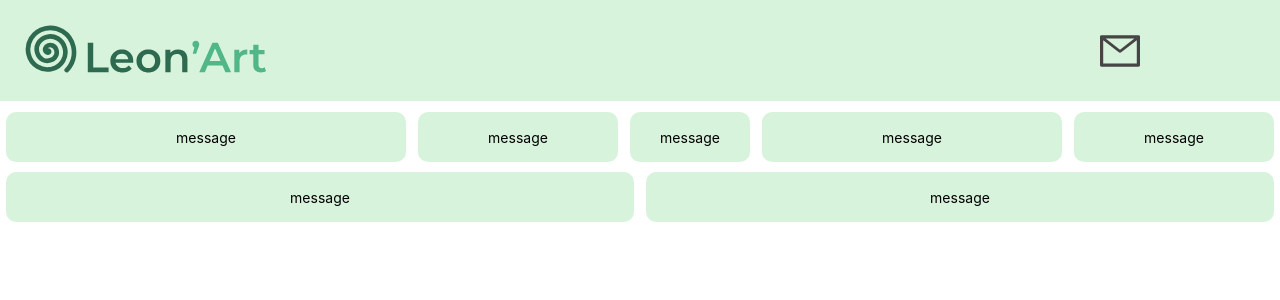
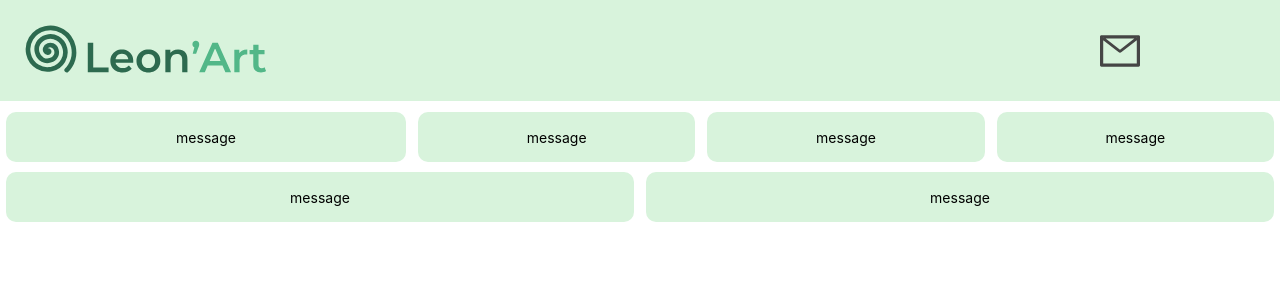
Before and after one commit to Leon-Art-EIP/mvp-leonart.github.io, a React (Create React App) app: page /messagerie in a window 1280 px wide. Shown: the top 300 px of the page. Built offline with nearby package versions, Linux system fonts and the light colour scheme.

Commit message:
generic messages

```diff
--- /dev/null
+++ b/src/Pages/Messagerie/Message.tsx
@@ -0,0 +1,29 @@
+import styled from "styled-components";
+import { Row, Col } from "antd";
+
+interface PropsMessage {
+  width: string;
+}
+
+export default function Message(props: PropsMessage) {
+  return (
+    <StyledCol width={props.width} flex="auto">
+      <StyledRow align="middle" justify="center">
+        <div>message</div>
+      </StyledRow>
+    </StyledCol>
+  );
+}
+
+const StyledRow = styled(Row)`
+  width: 100%;
+  height: 100%;
+`;
+
+const StyledCol = styled(Col)<{ width: string }>`
+  height: 50px;
+  margin: 10px 6px 0 6px;
+  background: #d8f3dc;
+  border-radius: 10px;
+  min-width: ${(props) => props.width};
+`;
--- a/src/Pages/Messagerie/Messagerie.tsx
+++ b/src/Pages/Messagerie/Messagerie.tsx
@@ -1,44 +1,26 @@
 import styled from "styled-components";
-import { Row, Col } from "antd";
+import { Row } from "antd";
+import Message from "./Message";
+
+interface Msg {
+  width: string;
+}
 
 export default function Messagerie() {
+  const messages: Msg[] = [
+    { width: "400px" },
+    { width: "200px" },
+    { width: "100px" },
+    { width: "200px" },
+    { width: "500px" },
+    { width: "100px" },
+  ];
+
   return (
     <StyledRow>
-      <StyledCol width="400px" flex="auto">
-        <StyledRow align="middle" justify="center">
-          <div>message</div>
-        </StyledRow>
-      </StyledCol>
-      <StyledCol width="200px" flex="auto">
-        <StyledRow align="middle" justify="center">
-          <div>message</div>
-        </StyledRow>
-      </StyledCol>
-      <StyledCol width="100px" flex="auto">
-        <StyledRow align="middle" justify="center">
-          <div>message</div>
-        </StyledRow>
-      </StyledCol>
-      <StyledCol width="300px" flex="auto">
-        <StyledRow align="middle" justify="center">
-          <div>message</div>
-        </StyledRow>
-      </StyledCol>
-      <StyledCol width="200px" flex="auto">
-        <StyledRow align="middle" justify="center">
-          <div>message</div>
-        </StyledRow>
-      </StyledCol>
-      <StyledCol width="500px" flex="auto">
-        <StyledRow align="middle" justify="center">
-          <div>message</div>
-        </StyledRow>
-      </StyledCol>
-      <StyledCol width="100px" flex="auto">
-        <StyledRow align="middle" justify="center">
-          <div>message</div>
-        </StyledRow>
-      </StyledCol>
+      {messages.map((message) => {
+        return <Message width={message.width}></Message>;
+      })}
     </StyledRow>
   );
 }
@@ -47,11 +29,3 @@ const StyledRow = styled(Row)`
   width: 100%;
   height: 100%;
 `;
-
-const StyledCol = styled(Col)<{ width: string }>`
-  height: 50px;
-  margin: 10px 6px 0 6px;
-  background: #d8f3dc;
-  border-radius: 10px;
-  min-width: ${(props) => props.width};
-`;
```
